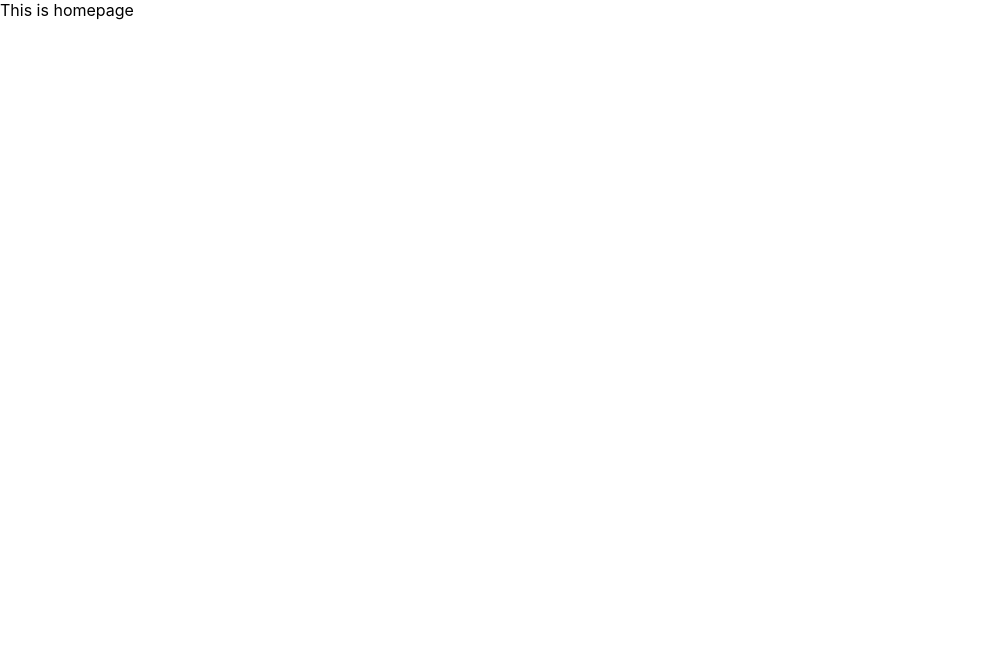
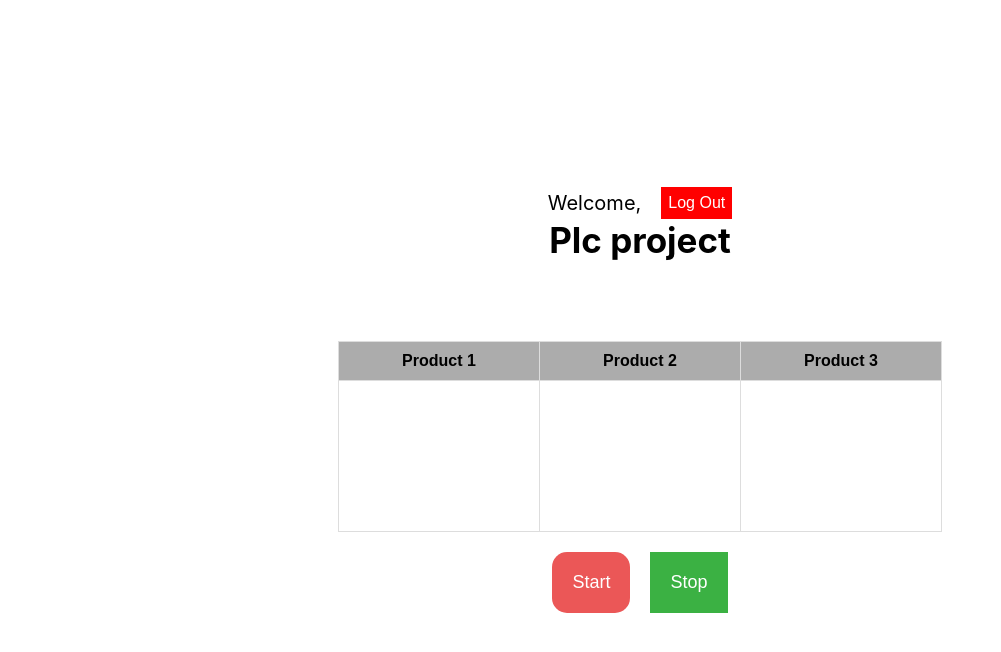
Before and after one commit to daovinhlinh/plc_project_web, a React (Create React App) app: page /home in a window 1280 px wide. Shown: the top 652 px of the page, without its empty margins (0-1001 px from the left). Built offline with nearby package versions, Linux system fonts and the light colour scheme; no server answers; the database is empty; sample sign-in values are in the browser's storage.

Commit message:
Add homepage screen

```diff
--- a/package.json
+++ b/package.json
@@ -9,6 +9,7 @@
     "firebase": "^9.6.4",
     "react": "^17.0.2",
     "react-dom": "^17.0.2",
+    "react-firebase-hooks": "^5.0.0",
     "react-router-dom": "^6.2.1",
     "react-scripts": "5.0.0",
     "web-vitals": "^2.1.4"
--- a/src/App.js
+++ b/src/App.js
@@ -10,11 +10,12 @@ function App() {
   return (
     <div className="App">
       <Routes>
-                <Route element={<PrivateRoute />}>
+        {/* <Route element={<PrivateRoute />}>
           <Route path="*" element={<Homepage />} />
-                </Route>
-                <Route path="/login" element={<Login />} />
-                <Route path="/register" element={<Register />} />
+        </Route> */}
+        <Route exact path="/" element={<Login />} />
+        <Route exact path="/register" element={<Register />} />
+        <Route exact path="/home" element={<Homepage />} />
       </Routes>
       {/* <header className="App-header">
                 <img src={logo} className="App-logo" alt="logo" />
--- a/src/firebase.js
+++ b/src/firebase.js
@@ -2,6 +2,26 @@
 import { initializeApp } from "firebase/app";
 // TODO: Add SDKs for Firebase products that you want to use
 // https://firebase.google.com/docs/web/setup#available-libraries
+
+import {
+  GoogleAuthProvider,
+  getAuth,
+  signInWithPopup,
+  signInWithEmailAndPassword,
+  createUserWithEmailAndPassword,
+  sendPasswordResetEmail,
+  signOut,
+} from "firebase/auth";
+import { getDatabase } from "firebase/database";
+
+import {
+  getFirestore,
+  query,
+  getDocs,
+  collection,
+  where,
+  addDoc,
+} from "firebase/firestore";
 
 // Your web app's Firebase configuration
 const firebaseConfig = {
@@ -16,3 +36,80 @@ const firebaseConfig = {
 
 // Initialize Firebase
 const app = initializeApp(firebaseConfig);
+const auth = getAuth(app);
+const db = getFirestore(app);
+const realtimeDb = getDatabase();
+
+const googleProvider = new GoogleAuthProvider();
+const signInWithGoogle = async () => {
+  try {
+    const res = await signInWithPopup(auth, googleProvider);
+    const user = res.user;
+    const q = query(collection(db, "users"), where("uid", "==", user.uid));
+    const docs = await getDocs(q);
+    if (docs.docs.length === 0) {
+      await addDoc(collection(db, "users"), {
+        uid: user.uid,
+        name: user.displayName,
+        authProvider: "google",
+        email: user.email,
+      });
+    }
+  } catch (err) {
+    console.error(err);
+    alert(err.message);
+  }
+};
+
+const logInWithEmailAndPassword = async (email, password) => {
+  try {
+    await signInWithEmailAndPassword(auth, email, password);
+  } catch (e) {
+    switch (e.code) {
+      case "auth/user-not-found":
+        alert("User not found");
+        break;
+      case "auth/invalid-email":
+        alert("That email address is invalid!");
+        break;
+      case "auth/wrong-password":
+        alert("Wrong password");
+        break;
+      case "auth/user-disabled":
+        alert("Account has been disabled");
+        break;
+      default:
+        alert(e.code);
+    }
+  }
+};
+
+const registerWithEmailAndPassword = async (name, email, password) => {
+  try {
+    const res = await createUserWithEmailAndPassword(auth, email, password);
+    const user = res.user;
+    await addDoc(collection(db, "users"), {
+      uid: user.uid,
+      name,
+      authProvider: "local",
+      email,
+    });
+  } catch (err) {
+    console.error(err);
+    alert(err.message);
+  }
+};
+
+const logout = () => {
+  signOut(auth);
+};
+
+export {
+  auth,
+  db,
+  realtimeDb,
+  signInWithGoogle,
+  logInWithEmailAndPassword,
+  registerWithEmailAndPassword,
+  logout,
+};
--- /dev/null
+++ b/src/screens/Homepage/index.css
@@ -0,0 +1,71 @@
+.logout_btn {
+  padding: 7px;
+  font-size: 16px;
+  border: none;
+  color: white;
+  background-color: red;
+  margin-left: 20px;
+}
+
+.logout_btn:hover {
+  background-color: rgba(255, 0, 0, 0.6);
+}
+
+.start_btn {
+  padding: 20px;
+  font-size: 18px;
+  border: none;
+  color: white;
+  background-color: #eb5757;
+  border-radius: 15px;
+  margin-right: 20px;
+  text-align: center;
+}
+
+.stop_btn {
+  padding: 20px;
+  font-size: 18px;
+  border: none;
+  color: white;
+  background-color: #3bb143;
+  border-radius: 15 px;
+  text-align: center;
+}
+
+.action_btn {
+  margin-top: 20px;
+}
+
+.container {
+  display: flex;
+  flex-direction: column;
+}
+
+.homepage__info {
+  display: flex;
+  align-items: center;
+}
+
+.homepage__name {
+  font-size: 20px;
+}
+
+table {
+  font-family: arial, sans-serif;
+  border-collapse: collapse;
+  width: 100%;
+}
+
+td {
+  border: 1px solid #dddddd;
+  text-align: center;
+  width: 200px;
+  height: 150px;
+}
+
+th {
+  border: 1px solid #dddddd;
+  text-align: center;
+  padding: 10px;
+  background-color: #acacac;
+}
--- a/src/screens/Homepage/index.js
+++ b/src/screens/Homepage/index.js
@@ -1,7 +1,165 @@
-import React from "react";
+import { collection, getDocs, query, where } from "firebase/firestore";
+import React, { useEffect, useState } from "react";
+import { useAuthState } from "react-firebase-hooks/auth";
+import { useNavigate } from "react-router-dom";
+import { auth, db, logout, realtimeDb } from "../../firebase";
+import {
+  set,
+  ref,
+  onValue,
+  update,
+  getDatabase,
+  runTransaction,
+} from "firebase/database";
+import "./index.css";
 
 const Homepage = () => {
-    return <div>This is homepage</div>;
+  const [user, loading, error] = useAuthState(auth);
+  const [name, setName] = useState("");
+  const [highSensor, setHighSensor] = useState({
+    Address: "",
+    Value: "",
+  });
+
+  const [medSensor, setMedSensor] = useState({
+    Address: "",
+    Value: "",
+  });
+
+  const [lowSensor, setLowSensor] = useState({
+    Address: "",
+    Value: "",
+  });
+
+  const navigate = useNavigate();
+
+  const fetchUserName = async () => {
+    try {
+      const q = query(collection(db, "users"));
+      const doc = await getDocs(q);
+
+      const data = doc.docs[0].data();
+      setName(data.name);
+    } catch (err) {
+      console.error(err);
+      alert("An error occured while fetching user data");
+    }
+  };
+
+  const fetchHighSensor = () => {
+    try {
+      onValue(ref(realtimeDb, `/Count High`), (snapshot) => {
+        const data = snapshot.val();
+        if (data !== null) {
+          setHighSensor(data);
+          console.log(data);
+        }
+      });
+    } catch (e) {
+      alert(e);
+    }
+  };
+
+  const fetchMedSensor = () => {
+    try {
+      onValue(ref(realtimeDb, `/Count Medium`), (snapshot) => {
+        const data = snapshot.val();
+        if (data !== null) {
+          setMedSensor(data);
+          console.log(data);
+        }
+      });
+    } catch (e) {
+      alert(e);
+    }
+  };
+
+  const fetchLowSensor = () => {
+    try {
+      onValue(ref(realtimeDb, `/Count Low`), (snapshot) => {
+        const data = snapshot.val();
+        if (data !== null) {
+          setLowSensor(data);
+          console.log(data);
+        }
+      });
+    } catch (e) {
+      alert(e);
+    }
+  };
+
+  const powerOn = () => {
+    runTransaction(
+      ref(realtimeDb, "/Count", (data) => {
+        if (data) {
+          if (data.Address && data.Value) {
+            data.Value = "ON";
+          }
+        }
+        return data;
+      })
+    );
+  };
+
+  const powerOff = () => {
+    runTransaction(
+      ref(realtimeDb, "/Count", (data) => {
+        if (data) {
+          if (data.Address && data.Value) {
+            data.Value = "OFF";
+          }
+        }
+        return data;
+      })
+    );
+  };
+
+  useEffect(() => {
+    if (loading) return;
+    if (!user) return navigate("/");
+    fetchUserName();
+    fetchHighSensor();
+    fetchMedSensor();
+    fetchLowSensor();
+  }, [user, loading]);
+
+  return (
+    <div className="container">
+      <div className="homepage__info">
+        <div className="homepage__name">Welcome, {name}</div>
+        <button className="logout_btn" onClick={logout}>
+          Log Out
+        </button>
+      </div>
+      <h1>Plc project</h1>
+      <div>
+        <table>
+          <thead>
+            <tr>
+              <th>Product 1</th>
+              <th>Product 2</th>
+              <th>Product 3</th>
+            </tr>
+          </thead>
+          <tbody>
+            <tr>
+              <td>{highSensor.Value}</td>
+              <td>{medSensor.Value}</td>
+              <td>{lowSensor.Value}</td>
+            </tr>
+          </tbody>
+        </table>
+      </div>
+      <div className="action_btn">
+        <button className="start_btn" onClick={powerOn}>
+          Start
+        </button>
+        <button className="stop_btn" onClick={powerOff}>
+          Stop
+        </button>
+      </div>
+    </div>
+  );
 };
 
 export default Homepage;
--- a/src/screens/Login/index.css
+++ b/src/screens/Login/index.css
@@ -1,4 +1,4 @@
-.container {
+/* .container {
     display: flex;
     flex-direction: column;
     min-height: 100vh;
@@ -40,4 +40,38 @@ h1 {
     color: white;
     font-weight: bold;
     margin-top: 30px;
+} */
+
+.login {
+  height: 100vh;
+  width: 100vw;
+  display: flex;
+  align-items: center;
+  justify-content: center;
 }
+.login__container {
+  display: flex;
+  flex-direction: column;
+  text-align: center;
+  background-color: #dcdcdc;
+  padding: 30px;
+}
+.login__textBox {
+  padding: 10px;
+  font-size: 18px;
+  margin-bottom: 10px;
+}
+.login__btn {
+  padding: 10px;
+  font-size: 18px;
+  margin-bottom: 10px;
+  border: none;
+  color: white;
+  background-color: black;
+}
+.login__google {
+  background-color: #4285f4;
+}
+.login div {
+  margin-top: 7px;
+}
--- a/src/screens/Register/index.js
+++ b/src/screens/Register/index.js
@@ -1,39 +1,67 @@
-import React from "react";
+import React, { useEffect, useState } from "react";
+import { useAuthState } from "react-firebase-hooks/auth";
+import { Link, useNavigate } from "react-router-dom";
+import {
+  auth,
+  registerWithEmailAndPassword,
+  signInWithGoogle,
+} from "../../firebase";
 import "./index.css";
+function Register() {
+  const [email, setEmail] = useState("");
+  const [password, setPassword] = useState("");
+  const [name, setName] = useState("");
+  const [user, loading, error] = useAuthState(auth);
+  const navigate = useNavigate();
 
-const handleSubmit = (e) => {
-    e.preventDefault();
-    // lấy value của các element trong một form
-    const { username, password } = e.target;
+  const register = () => {
+    if (!name) alert("Please enter name");
+    registerWithEmailAndPassword(name, email, password);
+  };
 
-    console.log(username.value);
-    // onSubmit({ username: username.value, password: password.value });
-};
+  useEffect(() => {
+    if (loading) return;
+    if (user) navigate("/dashboard");
+  }, [user, loading]);
 
-const Register = () => {
-    return (
-        <div className="container">
-            <h1>Plc Project</h1>
-            <form onSubmit={handleSubmit} className="form">
-                <div className="text-field">
-                    <label htmlFor="username" className="field-label">
-                        Email
-                    </label>
-                    <input id="username" type="text" />
-                </div>
-                <div className="text-field">
-                    <label htmlFor="password" className="field-label">
-                        Mật khẩu
-                    </label>
-                    <input id="password" type="password" />
-                </div>
-
-                <button type="submit" className="button">
-                    submit
-                </button>
-            </form>
+  return (
+    <div className="register">
+      <div className="register__container">
+        <input
+          type="text"
+          className="register__textBox"
+          value={name}
+          onChange={(e) => setName(e.target.value)}
+          placeholder="Full Name"
+        />
+        <input
+          type="text"
+          className="register__textBox"
+          value={email}
+          onChange={(e) => setEmail(e.target.value)}
+          placeholder="E-mail Address"
+        />
+        <input
+          type="password"
+          className="register__textBox"
+          value={password}
+          onChange={(e) => setPassword(e.target.value)}
+          placeholder="Password"
+        />
+        <button className="register__btn" onClick={register}>
+          Register
+        </button>
+        <button
+          className="register__btn register__google"
+          onClick={signInWithGoogle}
+        >
+          Register with Google
+        </button>
+        <div>
+          Already have an account? <Link to="/">Login</Link> now.
         </div>
-    );
-};
-
+      </div>
+    </div>
+  );
+}
 export default Register;
```
Also changed, not shown: src/screens/Login/index.js (+49 -25 lines), 1 other file (tests, documents, lock files or other folders). Lines whose indentation alone changed are shown as unchanged.
